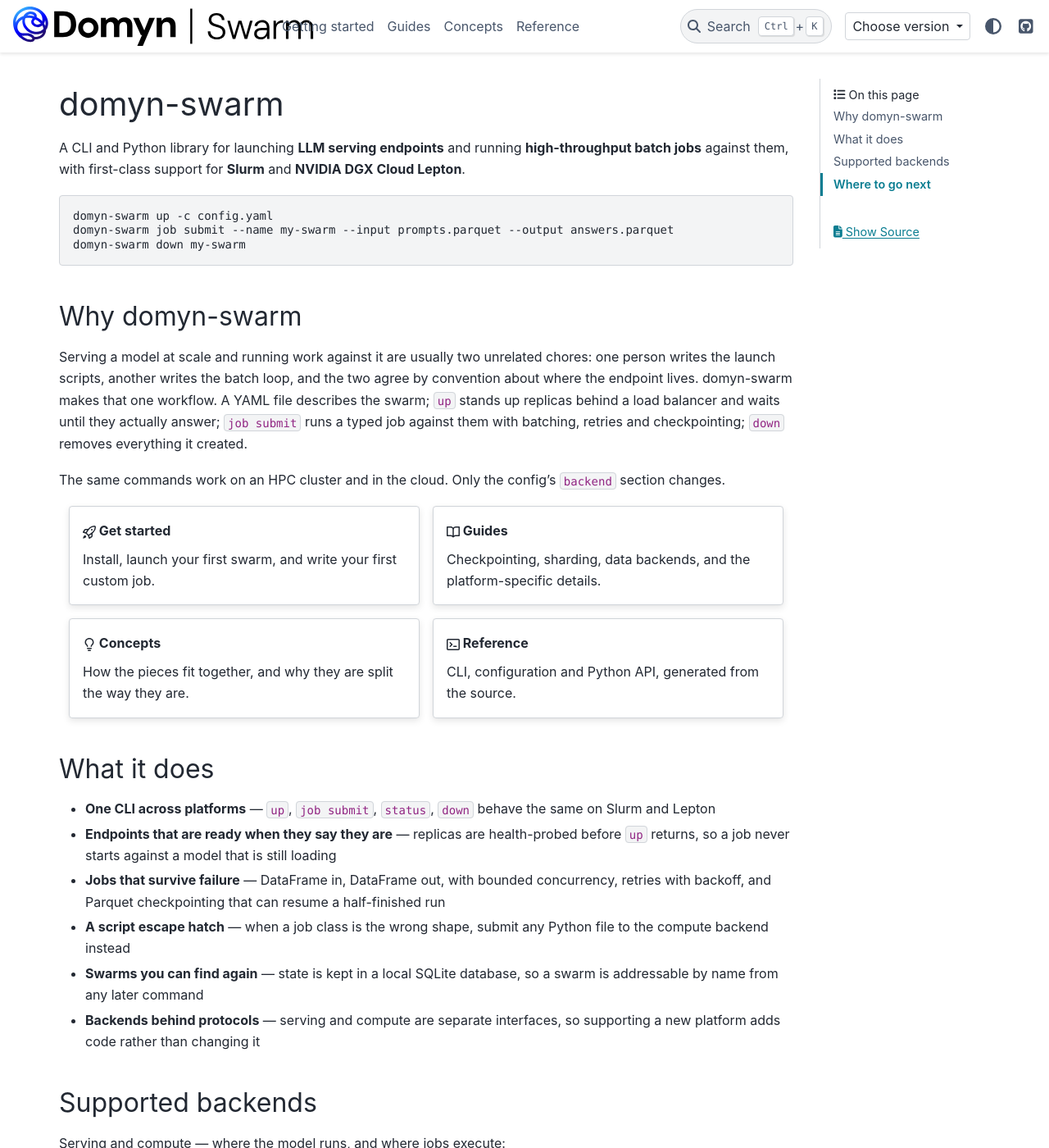
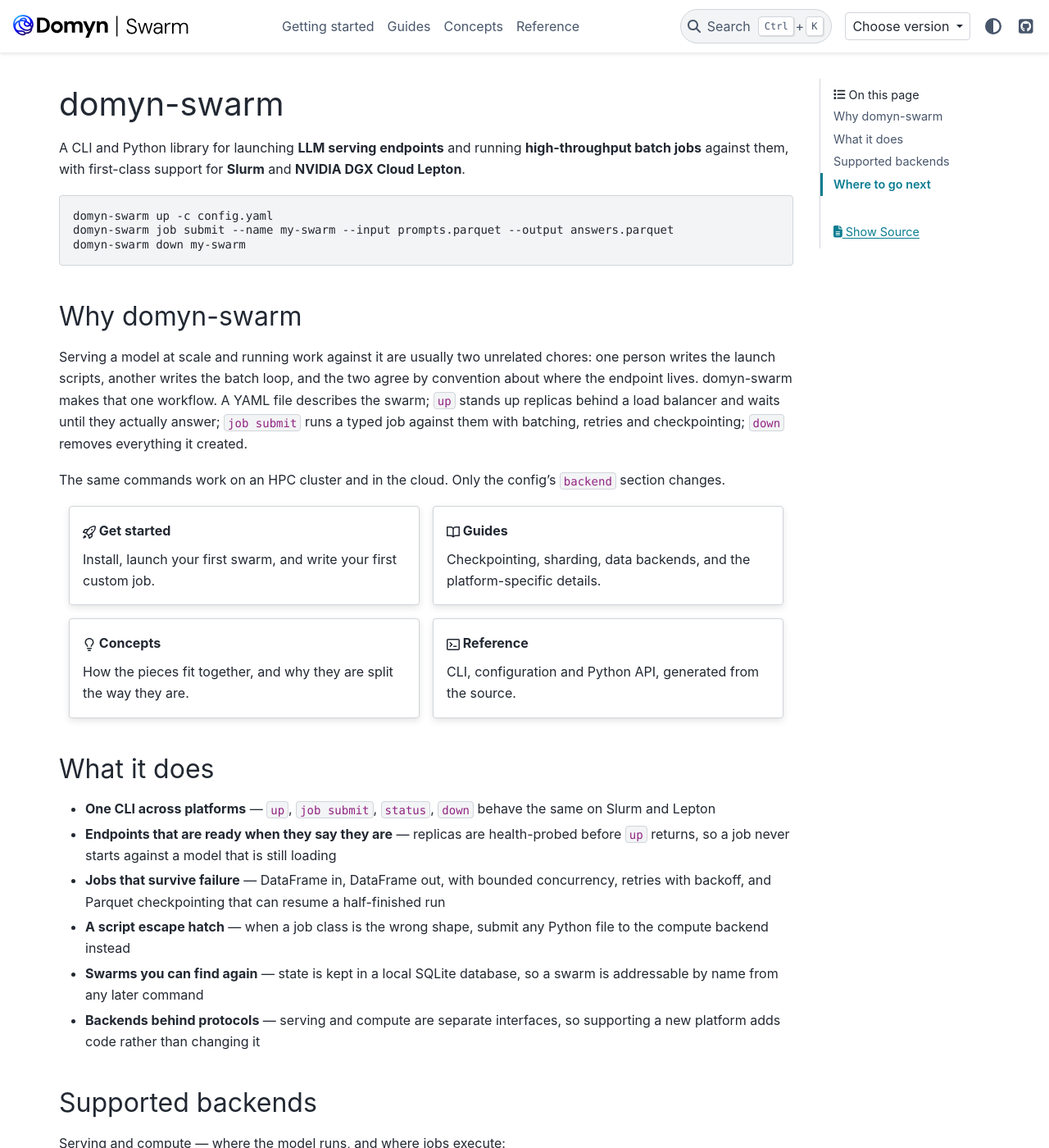
Before and after one commit to igeniusai/domyn-swarm, a Sphinx documentation site: the page built from docs/index.md, in a window 1280 px wide and 1400 px high. Shown: the whole window at 82% size. Built offline with Sphinx 7.4.7 and the PyData theme 0.15.4, drawn with Linux system fonts in a browser that asks for light colours.

Commit message:
fix(docs): stop the navbar wordmark running under the nav links
The logo is a 1623x211 SVG -- 7.7:1 -- and the theme sizes the navbar logo with
height: 100%, so at a 4rem header it rendered 369px wide and overlapped
'Getting started'. .navbar-brand is flex-shrink: 0, so the nav had no way to
give.

Capping the height at 1.75rem brings it to 215px, which fits the four section
links, the version switcher and the icons with room to spare.

```diff
--- a/docs/_static/custom.css
+++ b/docs/_static/custom.css
@@ -14,3 +14,12 @@
   display: table;
   width: 100%;
 }
+
+/* The wordmark is a 1623x211 SVG -- 7.7:1. The theme sizes the navbar logo with
+   `height: 100%`, so at a 4rem header it renders about 23rem wide and runs under
+   the navigation links, which do not give way (.navbar-brand is flex-shrink: 0).
+   Capping the height fixes the width too, since the theme leaves width auto. */
+.navbar-brand img {
+  height: 1.75rem;
+  max-height: 1.75rem;
+}
```
